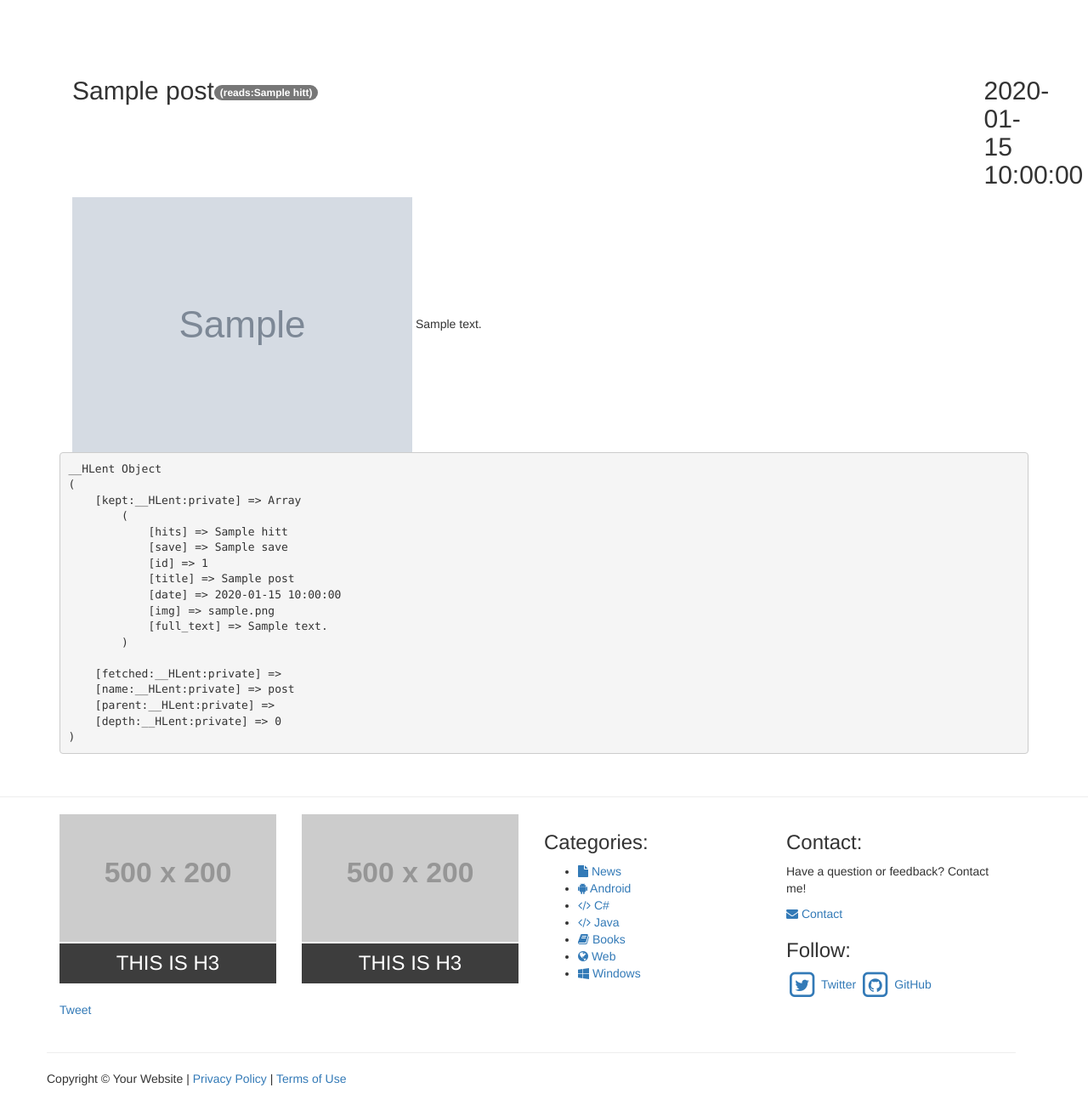
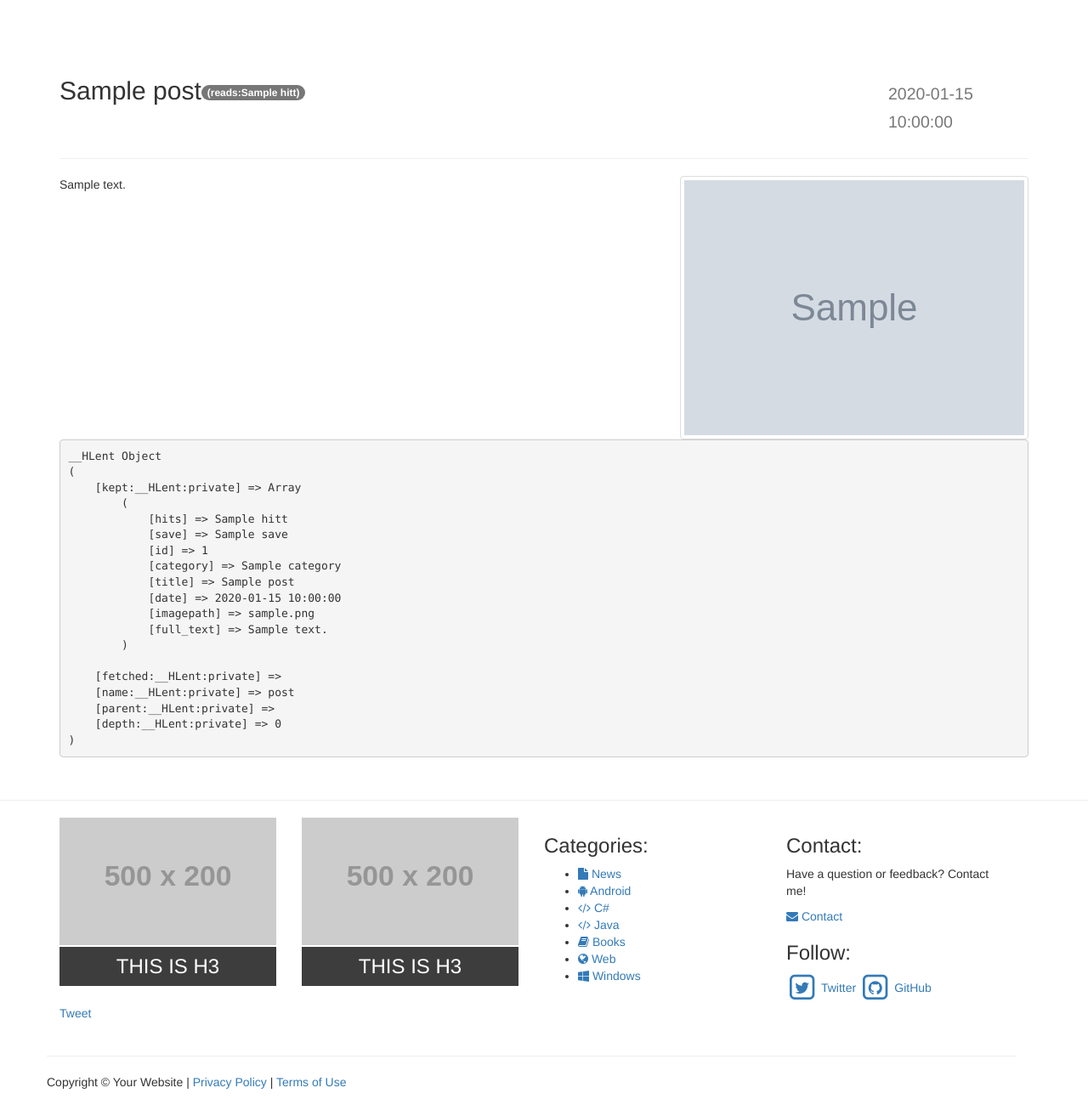
Before and after one commit to denis-yevduschenko/yii-repo, a Yii app: template views/post/article.php in a window 1280 px wide. Shown: the whole page at 85% size. Run offline with PHP 8.4 and a stand-in for Yii, Linux system fonts and the light colour scheme; the template is opened without the code that fills it: most values are stand-ins (such as "Sample title", 1, 10 or a date in 2020); grey boxes marked "Sample" are stand-in pictures; grey boxes labelled with a size stand in for pictures from a placeholder-image service; data that the repository does not hold is empty; some libraries are stand-ins or nearby versions.

```diff
--- a/controllers/PostController.php
+++ b/controllers/PostController.php
@@ -41,6 +41,7 @@ class PostController extends AppController{
             ->select('category')
             ->groupBy('category')
             ->all();
+
         if(!empty($categories)){
             return $this->render('categories', [
                 'categories' => $categories
--- a/modules/admin/controllers/PostController.php
+++ b/modules/admin/controllers/PostController.php
@@ -37,6 +37,9 @@ class PostController extends Controller
     {
         $dataProvider = new ActiveDataProvider([
             'query' => Post::find(),
+            'pagination' => [
+                'pageSize' => 10,
+            ],
         ]);
 
         return $this->render('index', [
--- a/views/post/article.php
+++ b/views/post/article.php
@@ -8,19 +8,20 @@ $post->save();
 
 $url = '/post/article?id='.$post->id;
 $this->params['breadcrumbs'][] = ['label' => 'Categories', 'url' => ['/post/categories']];
+$this->params['breadcrumbs'][] = ['label' => $post->category, 'url' => [Yii::$app->urlManager->createUrl(['post/category', 'category' => $post->category])]];
 $this->params['breadcrumbs'][] = Html::encode($post->title);?>
 
-<div class="container">
-    <div class="row">
-        <div class="col-xs-12 col-sm-11"><h2><?=$post->title?><span class="badge badge-success">(reads:<?=$post->hits?>)</span></h2></div>
-        <div class="col-sm-1 hidden-xs"><h2><?=$post->date?></h2></div>
-    </div>
-    <div class="row">
-        <div class="col-xs-12">
-            <img src="<?=$post->img?>" alt="">
-            <?=$post->full_text?>
-        </div>
+
+<div class="row">
+    <div class="col-xs-12 col-sm-10"><h2><?=$post->title?><span class="badge badge-success">(reads:<?=$post->hits?>)</span></h2></div>
+    <div class="col-sm-2 hidden-xs"><h2><small><?=$post->date?></small></h2></div>
+</div><hr>
+<div class="row">
+    <div class="col-xs-12">
+        <img src="<?=$post->imagepath?>" class ="img-thumbnail pull-right">
+        <?=$post->full_text?>
     </div>
 </div>
 
+
 <?php echo "<pre>";print_r($post);echo "</pre>";?>
--- a/views/post/index.php
+++ b/views/post/index.php
@@ -43,7 +43,7 @@ use yii\helpers\Html;
         <?foreach ($posts as $post){?>
             <div class="col-xs-12 col-sm-6 col-md-4">
                 <div class="thumbnail">
-                    <img src="<?=$post->img?>" class="img-responsive" alt="">
+                    <img src="<?=$post->imagepath?>" class="img-responsive" alt="">
                     <div class="caption">
                         <h3><?=Html::encode($post->title)?></h3>
                         <p><?=Html::encode($post->intro_text)?></p>
```
Also changed, not shown: models/Posts.php (+18 -0 lines), modules/admin/views/post/_form.php (+9 -3 lines).
